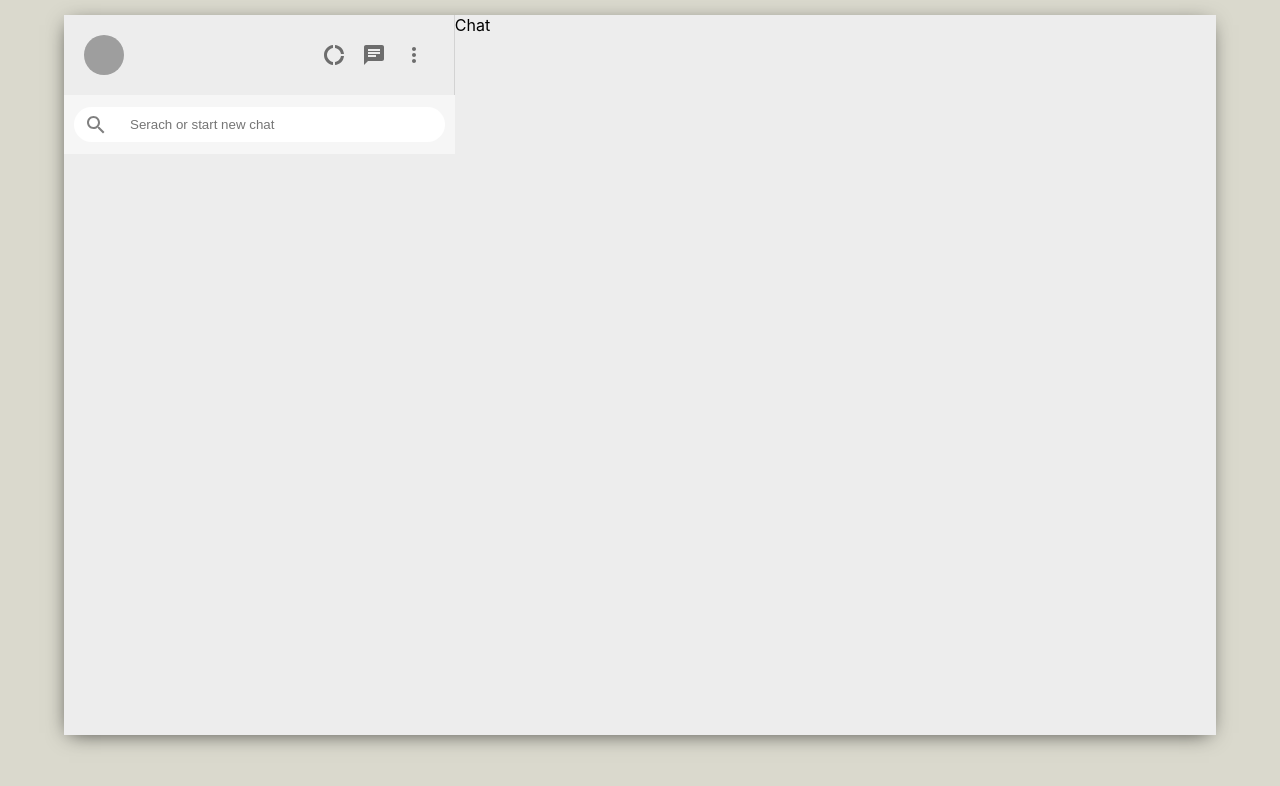
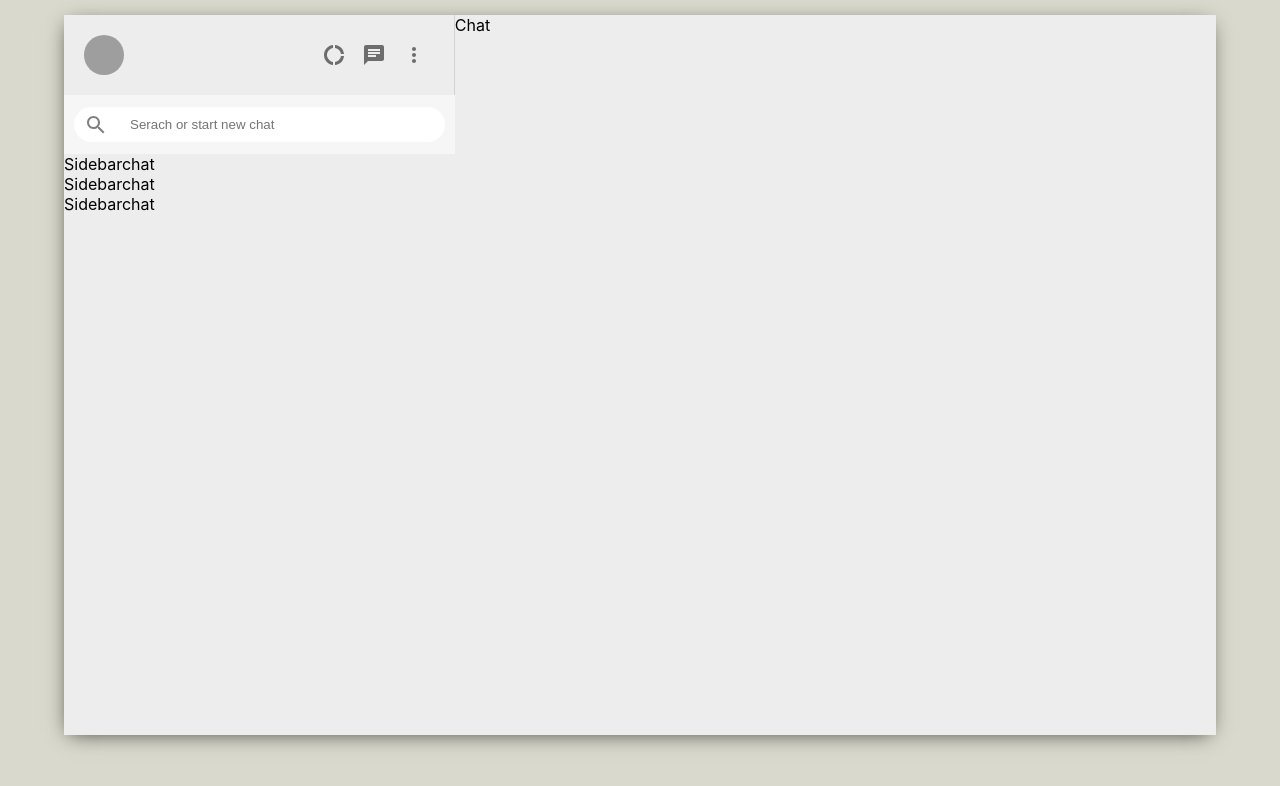
Before and after one commit to mehmetalperen/whatsapp-clone, a React (Create React App) app: page / in a window 1280 px wide. Shown: the top 786 px of the page. Built offline with nearby package versions, Linux system fonts and the light colour scheme; grey boxes are pictures that could not be loaded.

Commit message:
create sidebarchat

```diff
--- a/src/componenets/Sidebar.jsx
+++ b/src/componenets/Sidebar.jsx
@@ -5,6 +5,7 @@
 import { Avatar, IconButton } from "@mui/material";
 import MoreVertIcon from "@mui/icons-material/MoreVert";
 import SearchOutlinedIcon from "@mui/icons-material/SearchOutlined";
+import Sidebarchat from "./Sidebarchat";
 function Sidebar() {
   return (
     <div className="sidebar">
@@ -29,6 +30,12 @@
           <input type="text" placeholder="Serach or start new chat" />
         </div>
       </div>
+
+      <div className="sidebar_chats">
+        <Sidebarchat />
+        <Sidebarchat />
+        <Sidebarchat />
+      </div>
     </div>
   );
 }
--- /dev/null
+++ b/src/componenets/Sidebarchat.jsx
@@ -0,0 +1,8 @@
+import React from "react";
+import "./Sidebarchat.css";
+
+function Sidebarchat() {
+  return <div className="sidebarChat">Sidebarchat</div>;
+}
+
+export default Sidebarchat;
```
Also changed, not shown: src/componenets/Sidebarchat.css (added).
